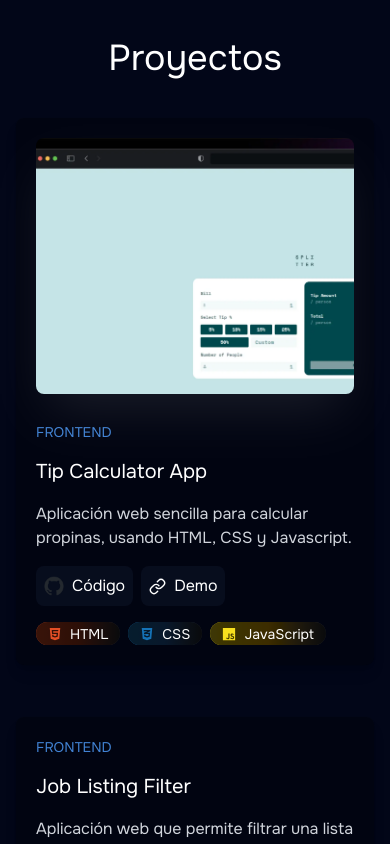
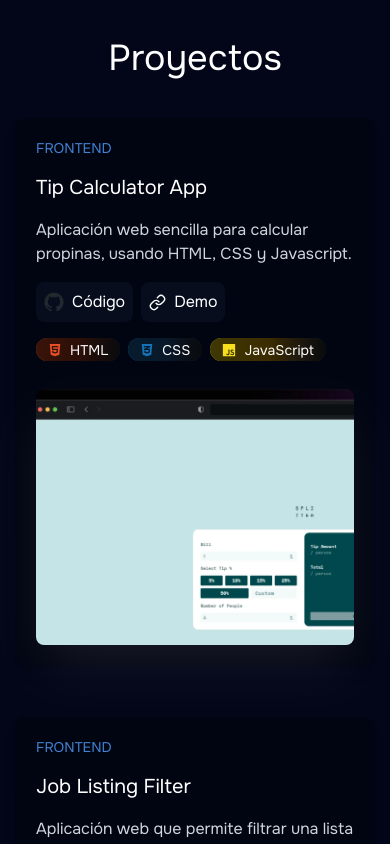
Before and after one commit to espinoza0/portfolio, a Next.js app: page / in a window 390 px wide. Shown: the part 1240-2084 px from the top of the page. Built offline with nearby package versions, Linux system fonts and the light colour scheme.

Commit message:
seccion proyectos mas compacto en movil

```diff
--- a/src/app/page.tsx
+++ b/src/app/page.tsx
@@ -238,7 +238,7 @@ export default function Home() {
                 <div
                   className={cn(
                     "w-full rounded-md overflow-hidden h-64 relative shadow-white/10 shadow-2xl",
-                    index % 2 === 0 && "order-first"
+                    index % 2 === 0 && "md:order-first"
                   )}
                 >
                   <Image
```
